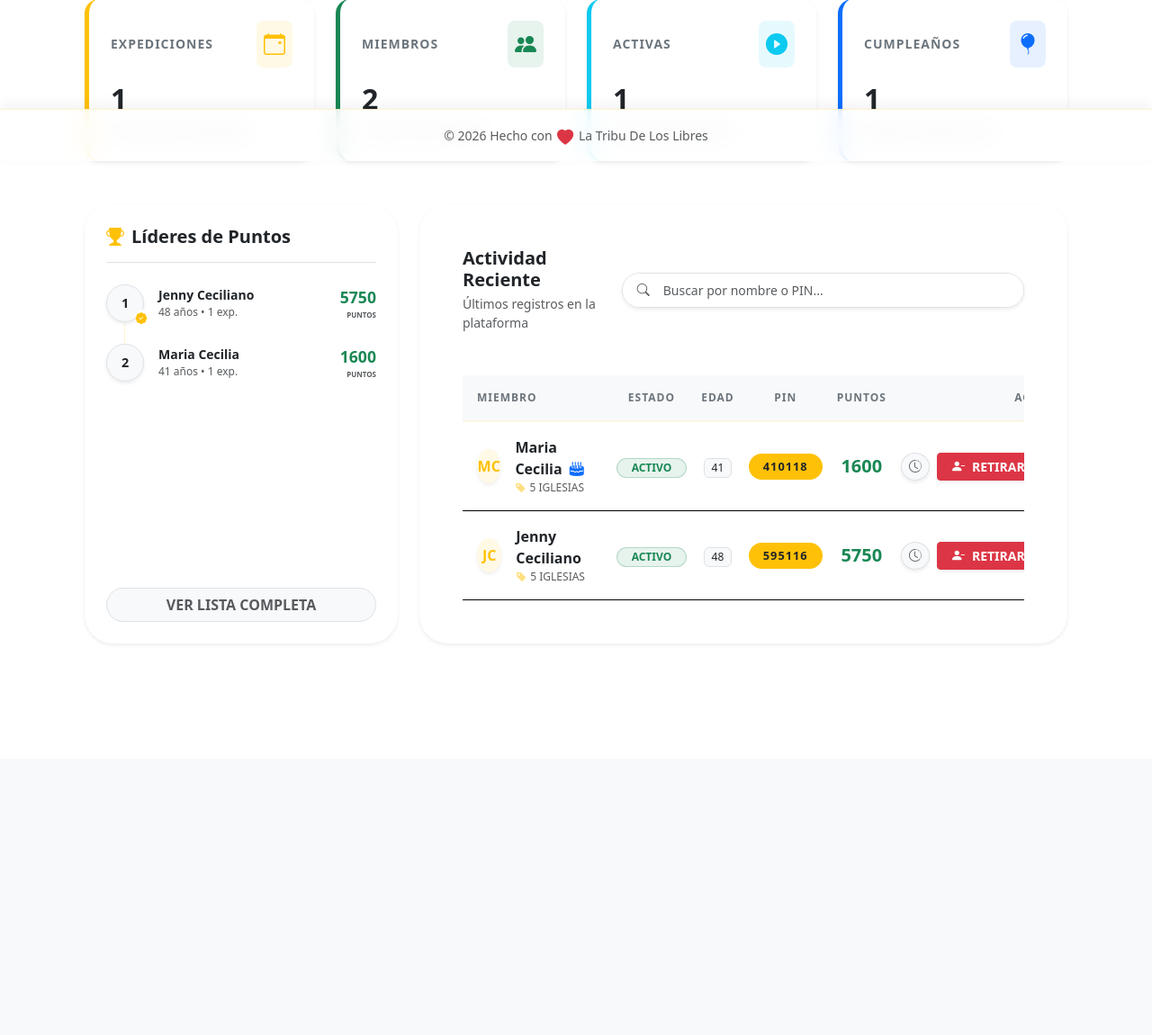
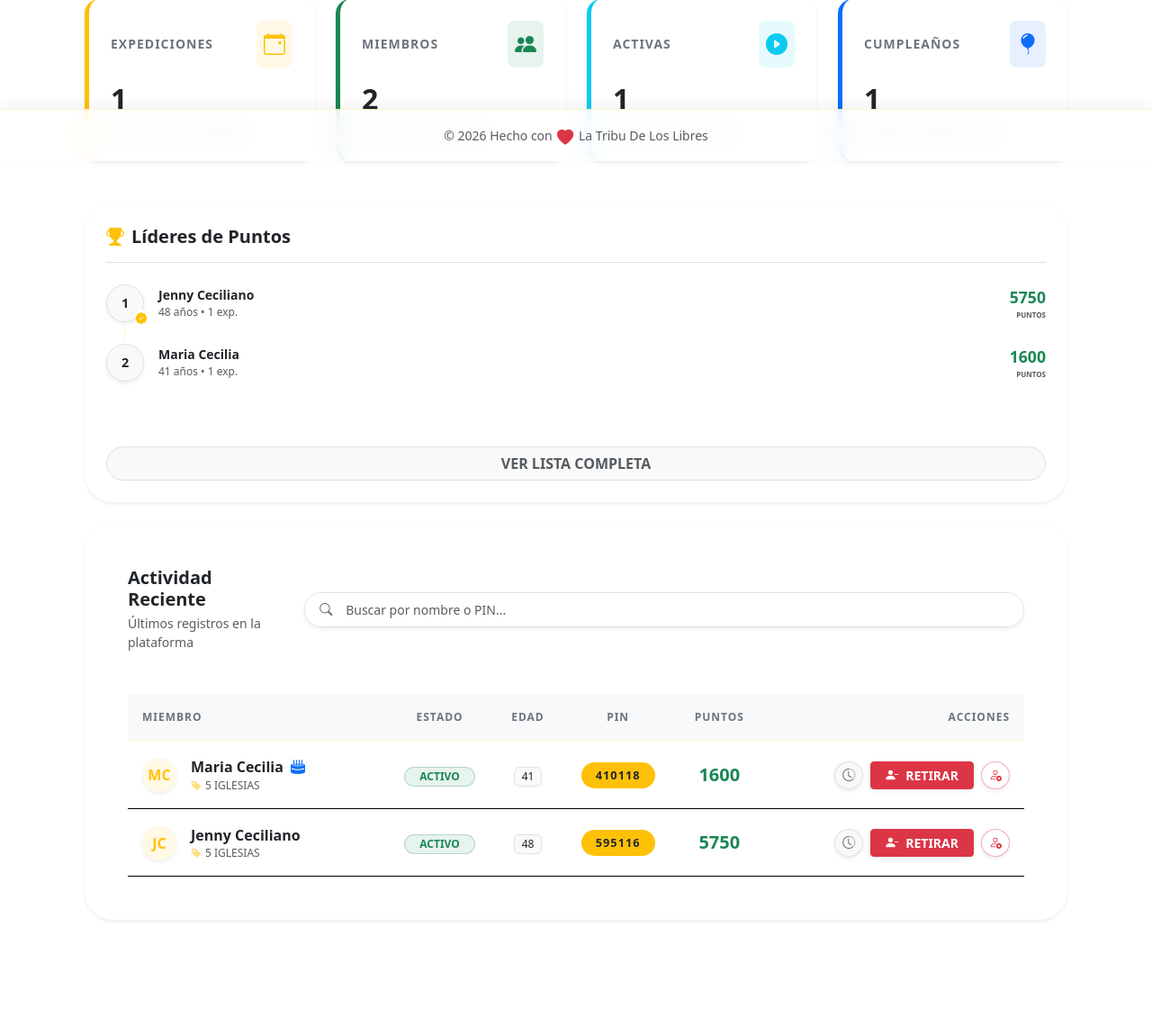
Before and after one commit to kerm1977/calendario, a Flask app: page /admin/dashboard in a window 1280 px wide. Shown: the part 621-1771 px from the top of the page at 90% size. Before the commit the page ends 1312 px from the top, so only its background shows below. Run offline with Flask 3, Linux system fonts and the light colour scheme; a user stored in the database is signed in.

Commit message:
actividad reciente se ve responsivo

```diff
--- a/templates/dashboard.html
+++ b/templates/dashboard.html
@@ -117,8 +117,8 @@
     <!-- ========================================== -->
     <div class="row g-4">
 
-        <!-- SIDEBAR: RANKING DE LÍDERES -->
-        <div class="col-lg-4">
+        <!-- SIDEBAR: RANKING DE LÍDERES (Ahora ocupa 100% si es menor a 1400px) -->
+        <div class="col-xxl-4">
             <div class="card border-0 shadow-sm rounded-5 bg-body mb-4 h-100 border border-warning border-opacity-10">
                 <div class="card-body p-4">
                     <div class="d-flex align-items-center justify-content-between mb-4 border-bottom pb-3">
@@ -167,8 +167,8 @@
             </div>
         </div>
 
-        <!-- TABLA PRINCIPAL: ACTIVIDAD RECIENTE -->
-        <div class="col-lg-8">
+        <!-- TABLA PRINCIPAL: ACTIVIDAD RECIENTE (Ahora ocupa 100% si es menor a 1400px) -->
+        <div class="col-xxl-8">
             <div class="card border-0 shadow-sm rounded-5 bg-body h-100">
                 <div class="card-body p-4 p-md-5">
                     <div class="d-flex flex-column flex-md-row justify-content-between align-items-center mb-5 gap-3">
```
